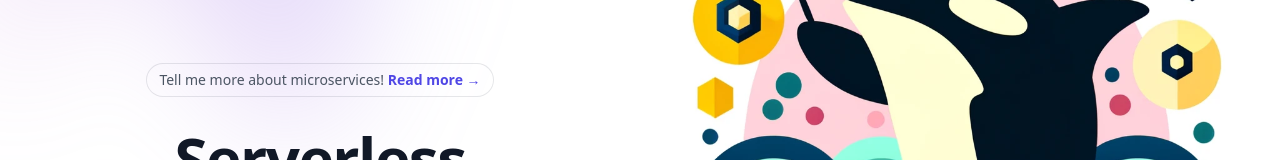
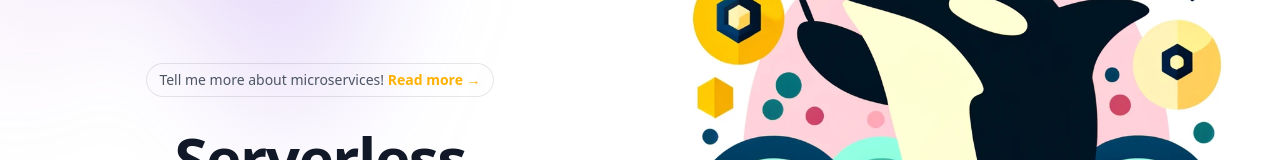
Before and after one commit to carterrath/ServerlessOrchestrator, a React (Vite) app in the folder presentation/: page / in a window 1280 px wide. Shown: the part 296-456 px from the top of the page. Built offline with nearby package versions, Linux system fonts and the light colour scheme.

Commit message:
Adjusted feature height and changed coloring of home

```diff
--- a/presentation/src/components/AboutSection/index.tsx
+++ b/presentation/src/components/AboutSection/index.tsx
@@ -1,4 +1,3 @@
-import boxIcon from '../../assets/svg/box.svg';
 import updateIcon from '../../assets/svg/update.svg';
 import scaleIcon from '../../assets/svg/scale.svg';
 import shieldIcon from '../../assets/svg/shield.svg';
--- a/presentation/src/components/FeaturesSection/index.tsx
+++ b/presentation/src/components/FeaturesSection/index.tsx
@@ -17,7 +17,7 @@ export function FeaturesSection() {
 
     return (
         <Fade>
-        <div className="bg-white py-12 px-4 sm:px-6 lg:px-8">
+        <div className="bg-white py-36 px-4 sm:px-6 lg:px-8">
             <div className="max-w-screen-xl mx-auto">
                 <div className="text-center">
                     <h2 className="text-3xl font-bold leading-9 tracking-tighter sm:text-3xl md:text-6xl">
@@ -28,7 +28,7 @@ export function FeaturesSection() {
                     </p>
                 </div>
 
-                <div className="mt-10">
+                <div className="mt-10 h-full">
                     <ul className="md:grid md:grid-cols-2 lg:grid-cols-3 md:gap-x-8 md:gap-y-10">
                         {features.map((feature) => (
                             <li key={feature.title} className="mt-10 md:mt-0 bg-caribbeanCurrent border-8 border-white rounded-lg p-4 shadow transform hover:-translate-y-1 transition duration-200">
--- a/presentation/src/components/HeaderSection/index.tsx
+++ b/presentation/src/components/HeaderSection/index.tsx
@@ -18,7 +18,7 @@ export function HeaderSection() {
                         <div className="hidden sm:mb-8 sm:flex sm:justify-center">
                             <div className="relative rounded-full px-3 py-1 text-sm leading-6 text-gray-600 ring-1 ring-gray-900/10 hover:ring-gray-900/20">
                                 Tell me more about microservices! {' '}
-                                <a href="#" className="font-semibold text-indigo-600">
+                                <a href="#" className="font-semibold text-selectiveYellow">
                                     <span className="absolute inset-0" aria-hidden="true" />
                                     Read more <span aria-hidden="true">&rarr;</span>
                                 </a>
--- a/presentation/src/components/OtherMaterialsSection/index.tsx
+++ b/presentation/src/components/OtherMaterialsSection/index.tsx
@@ -4,7 +4,7 @@ export function OtherMaterialsSection(){
     return(
         <Fade>
         <div className="bg-white text-black text-center p-10">
-            <div className="bg-gradient-to-r from-selectiveYellow to-dutchWhite rounded-lg shadow-lg p-12 w-full max-w-6xl mx-auto">
+            <div className="bg-gradient-to-r from-darkPink to-amaranthPink rounded-lg shadow-lg p-12 w-full max-w-6xl mx-auto">
                 <div className="flex justify-between items-center">
                     <div className="text-left">
                         <h2 className="text-2xl font-semibold mb-4">Want a more detailed look into Serverless Orchestrator?</h2>
```
